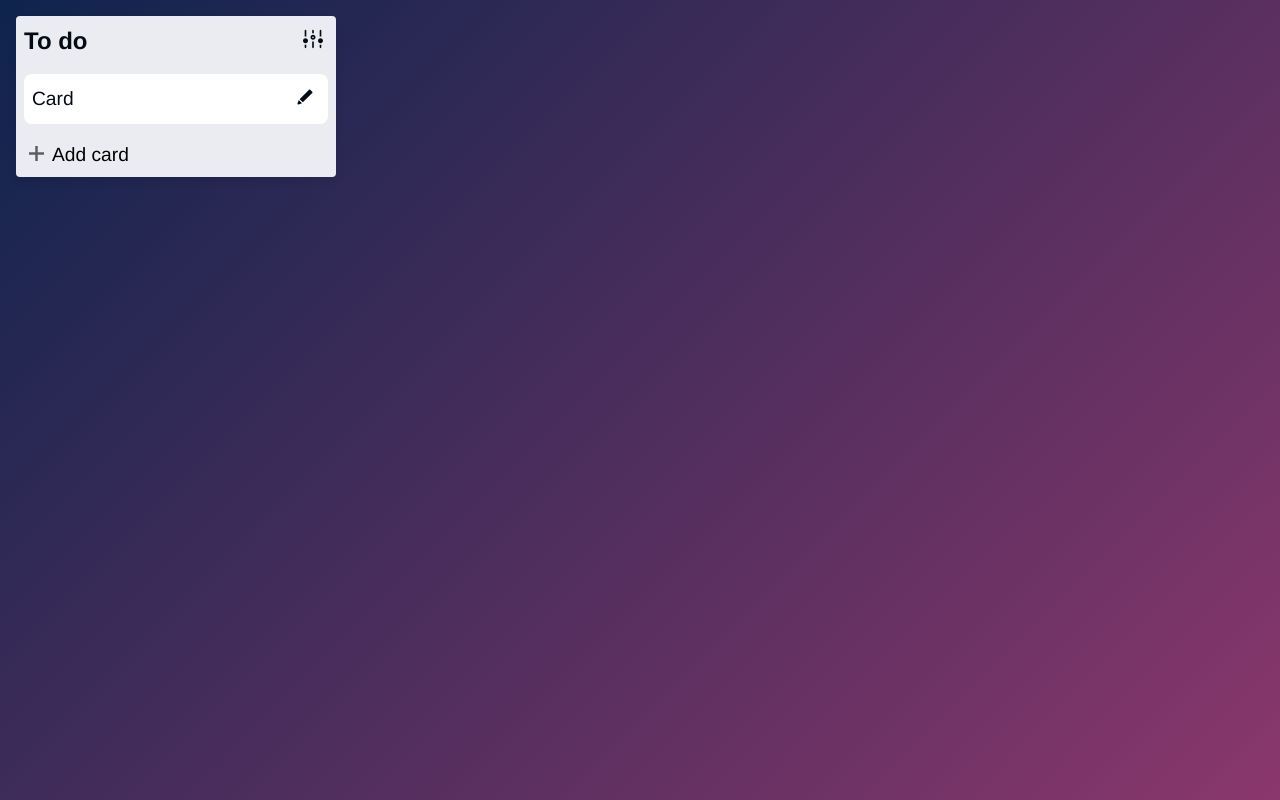
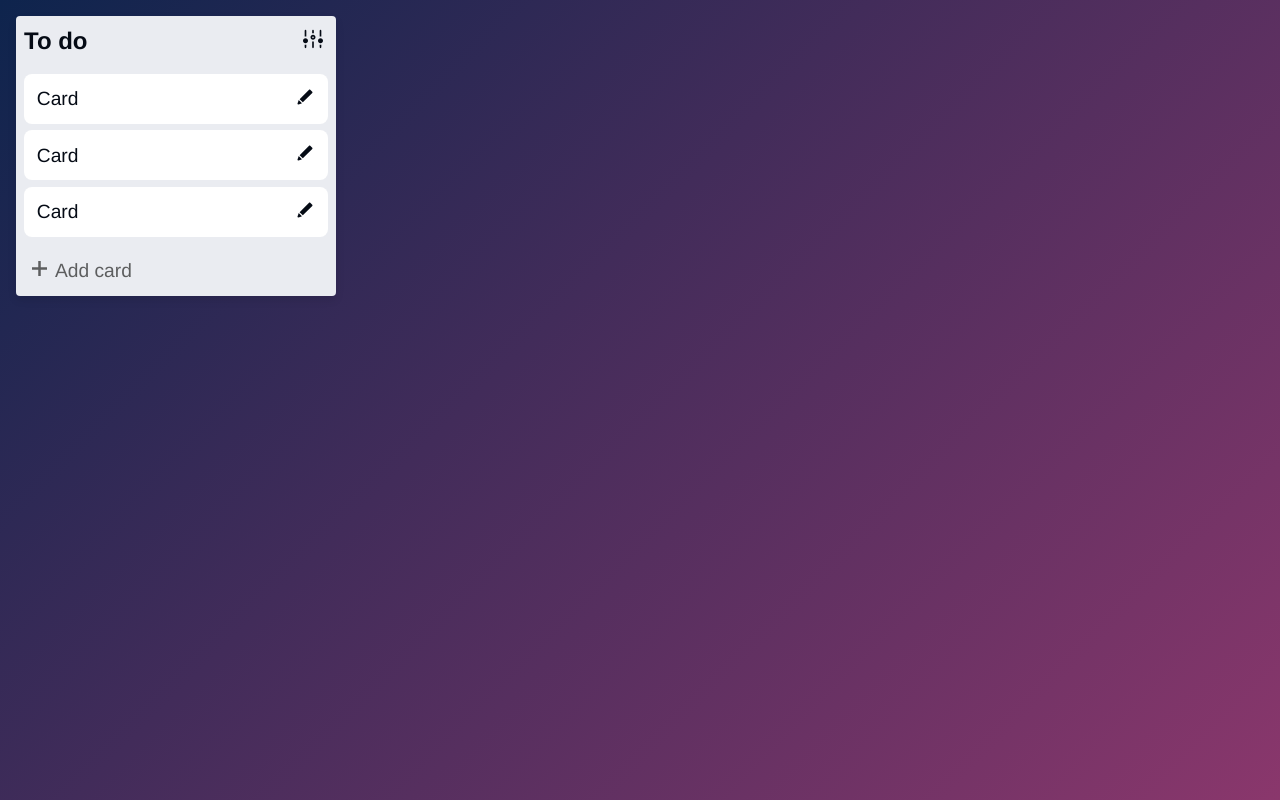
Before and after one commit to ElenaExposito/Trello-clone, a React (Vite) app: page / in a window 1280 px wide. Built offline with nearby package versions, Linux system fonts and the light colour scheme.

Commit message:
Add trellocard-cards class and change some styles

```diff
--- a/src/components/TrelloList.css
+++ b/src/components/TrelloList.css
@@ -7,6 +7,12 @@
     display: flex;
     flex-direction: column;
     gap: 1rem;
+}
+
+.trellocard-cards {
+    display: flex;
+    flex-direction: column;
+    gap: 0.4rem;
 }
 
 /* ListTitle.jsx component */
@@ -41,7 +47,7 @@
     align-items: center;
     background-color: #ffffff;
     border-radius: 0.5rem;
-    padding: 0.5rem;
+    padding: 0.5rem 0.5rem 0.5rem 0.8rem;
 }
 
 .card-title-text {
@@ -62,17 +68,14 @@
     align-items: center;
     gap: 0.5rem;
     border-radius: 0.5rem;
-    padding: 5px;
+    padding: 0.5rem;
 }
 
 .add-title:hover {
     background-color: var(--icon-hover);
 }
 
-.add-icon {
+.add-title-text {
     color: var(--text-shadow);
-}
-
-.add-title-text {
     font-size: 1.2rem;
 }
--- a/src/components/TrelloList.jsx
+++ b/src/components/TrelloList.jsx
@@ -7,7 +7,11 @@ const TrelloList = () => {
   return (
     <div className="card">
       <ListTitle/>
-      <TrelloCard/>
+      <div className="trellocard-cards">
+        <TrelloCard/>
+        <TrelloCard/>
+        <TrelloCard/>
+      </div>
       <AddCardOrList/>
     </div>
   )
```
